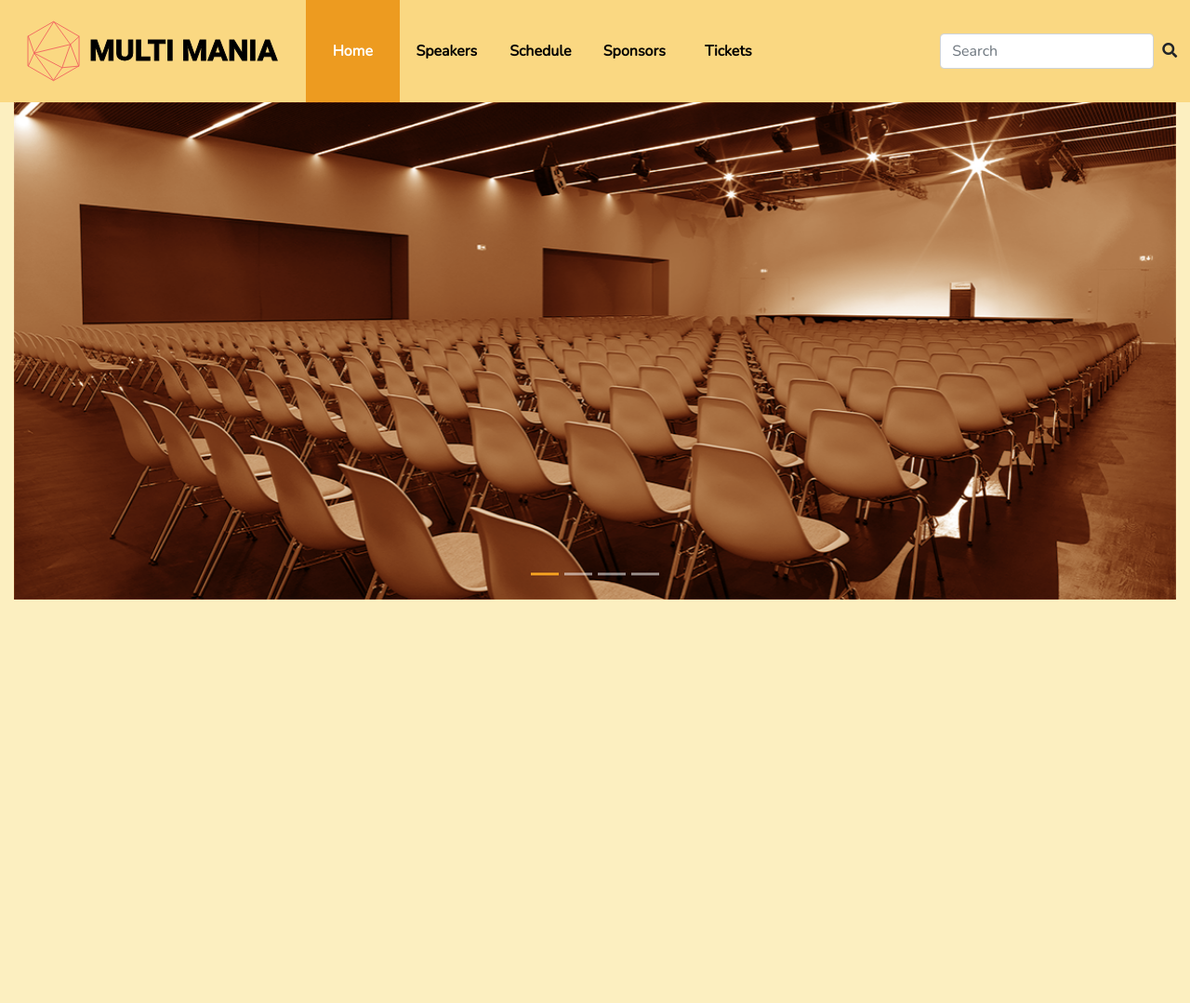
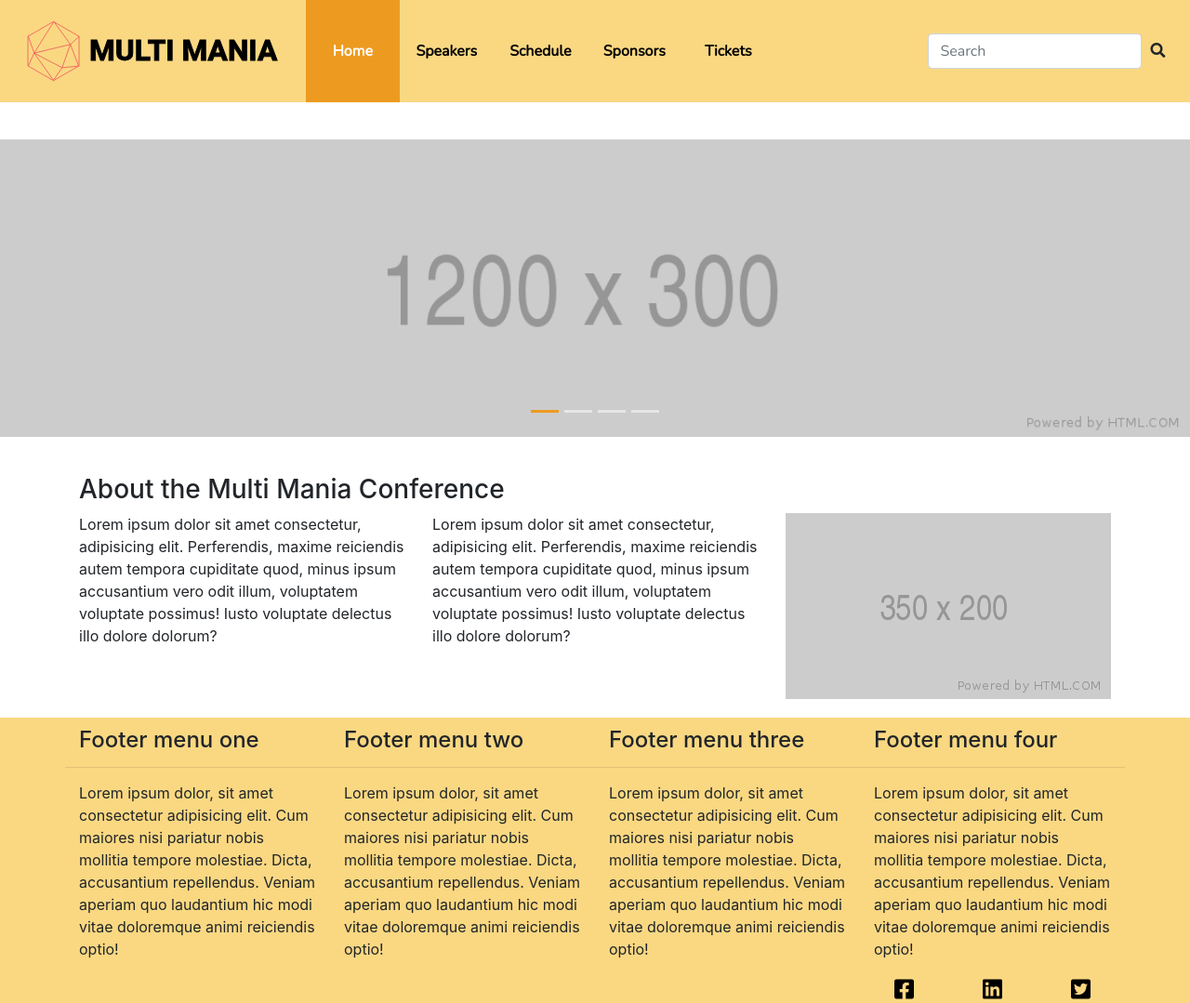
Before and after one commit to LouisMortier/wpl2-conference, a PHP site: page / in a window 1280 px wide. Shown: the whole page at 93% size. Before the commit the page ends 645 px from the top, so only its background shows below. Run offline with PHP 8.4, Linux system fonts and the light colour scheme; some libraries are stand-ins or nearby versions.

Commit message:
index.html & css

```diff
--- a/index.html
+++ b/index.html
@@ -9,8 +9,8 @@
     <!-- Bootstrap CSS -->
     <link rel="stylesheet" href="https://stackpath.bootstrapcdn.com/bootstrap/4.3.1/css/bootstrap.min.css" integrity="sha384-ggOyR0iXCbMQv3Xipma34MD+dH/1fQ784/j6cY/iJTQUOhcWr7x9JvoRxT2MZw1T" crossorigin="anonymous">
     <link rel="stylesheet" href="https://use.fontawesome.com/releases/v5.8.2/css/all.css" integrity="sha384-oS3vJWv+0UjzBfQzYUhtDYW+Pj2yciDJxpsK1OYPAYjqT085Qq/1cq5FLXAZQ7Ay" crossorigin="anonymous">
+    <link href="https://fonts.googleapis.com/css?family=Nunito&display=swap" rel="stylesheet">
     <link rel="stylesheet" href="style/style.css">
-    <link href="https://fonts.googleapis.com/css?family=Nunito&display=swap" rel="stylesheet">
 </head>
 <body>
     <header>
@@ -20,7 +20,7 @@
             </a>
             <button class="navbar-toggler" type="button" data-toggle="collapse" data-target="#navbarSupportedContent" aria-controls="navbarSupportedContent" aria-expanded="false" aria-label="Toggle navigation">
                 <span class="navbar-toggler-icon"></span>
-            </button>
+              </button>
 
             <div class="collapse navbar-collapse" id="navbarSupportedContent">
                 <ul class="navbar-nav mr-auto">
@@ -49,7 +49,6 @@
     </header>
     <main>
         <article id="carousel">
-            <div class="container-fluid">
                     <div id="carouselExampleIndicators" class="carousel slide" data-ride="carousel">
                             <ol class="carousel-indicators">
                               <li data-target="#carouselExampleIndicators" data-slide-to="0" class="active"></li>
@@ -59,22 +58,62 @@
                             </ol>
                             <div class="carousel-inner">
                               <div class="carousel-item active">
-                                <img src="img/sessions/conroom01.png" class="d-block w-100" alt="...">
+                                <img src="img/sessions/1200x300.png" class="d-block w-100" alt="...">
                               </div>
                               <div class="carousel-item">
-                                <img src="img/sessions/conroom01.png" class="d-block w-100" alt="...">
+                                <img src="img/sessions/1200x300.png" class="d-block w-100" alt="...">
                               </div>
                               <div class="carousel-item">
-                                <img src="img/sessions/conroom01.png" class="d-block w-100" alt="...">
+                                <img src="img/sessions/1200x300.png" class="d-block w-100" alt="...">
                               </div>
                               <div class="carousel-item">
-                                 <img src="img/sessions/conroom01.png" class="d-block w-100" alt="...">
+                                 <img src="img/sessions/1200x300.png" class="d-block w-100" alt="...">
                               </div>
                             </div>
-                    </div>
+            </div>
+        </article>
+        <article id="about">
+            <div class="container">
+                <h3>About the Multi Mania Conference</h3>
+                <div class="row justify-content-center">
+                    <div class="col-lg-4 col-sm-12 order-1 order-lg-1">Lorem ipsum dolor sit amet consectetur, adipisicing elit. Perferendis, maxime reiciendis autem tempora cupiditate quod, minus ipsum accusantium vero odit illum, voluptatem voluptate possimus! Iusto voluptate delectus illo dolore dolorum?</div>
+                    <div class="col-lg-4 col-sm-12 order-3 order-lg-2">Lorem ipsum dolor sit amet consectetur, adipisicing elit. Perferendis, maxime reiciendis autem tempora cupiditate quod, minus ipsum accusantium vero odit illum, voluptatem voluptate possimus! Iusto voluptate delectus illo dolore dolorum?</div>
+                    <div class="col-lg-4 col-sm-12 order-2 order-lg-3 text-center"><img src="img/350x200.png" alt=""></div>
+                </div>
             </div>
         </article>
     </main>
+    <footer>
+        <div class="container">
+            <div class="row">
+                <div class="col-lg-3 col-md-6 col-sm-6">
+                    <h4>Footer menu one</h4>
+                    <hr />
+                    <p>Lorem ipsum dolor, sit amet consectetur adipisicing elit. Cum maiores nisi pariatur nobis mollitia tempore molestiae. Dicta, accusantium repellendus. Veniam aperiam quo laudantium hic modi vitae doloremque animi reiciendis optio!</p>
+                </div>
+                <div class="col-lg-3 col-md-6 col-sm-6">
+                    <h4>Footer menu two</h4>
+                    <hr />
+                    <p>Lorem ipsum dolor, sit amet consectetur adipisicing elit. Cum maiores nisi pariatur nobis mollitia tempore molestiae. Dicta, accusantium repellendus. Veniam aperiam quo laudantium hic modi vitae doloremque animi reiciendis optio!</p>
+                </div>
+                <div class="col-lg-3 col-md-6 col-sm-6">
+                    <h4>Footer menu three</h4>
+                    <hr />
+                    <p>Lorem ipsum dolor, sit amet consectetur adipisicing elit. Cum maiores nisi pariatur nobis mollitia tempore molestiae. Dicta, accusantium repellendus. Veniam aperiam quo laudantium hic modi vitae doloremque animi reiciendis optio!</p>
+                </div>
+                <div class="col-lg-3 col-md-6 col-sm-6">
+                    <h4>Footer menu four</h4>
+                    <hr />
+                    <p>Lorem ipsum dolor, sit amet consectetur adipisicing elit. Cum maiores nisi pariatur nobis mollitia tempore molestiae. Dicta, accusantium repellendus. Veniam aperiam quo laudantium hic modi vitae doloremque animi reiciendis optio!</p>
+                    <div class="row text-center" id="contact">
+                        <div class="col-4"><a href="#"><i class="fab fa-facebook-square"></i></a></div>
+                        <div class="col-4"><a href="#"><i class="fab fa-linkedin"></i></a></div>
+                        <div class="col-4"><a href="#"><i class="fab fa-twitter-square"></i></a></div>
+                    </div>
+                </div>
+            </div>
+        </div>
+    </footer>
     <!-- Optional JavaScript -->
     <!-- jQuery first, then Popper.js, then Bootstrap JS -->
     <script src="https://code.jquery.com/jquery-3.3.1.slim.min.js" integrity="sha384-q8i/X+965DzO0rT7abK41JStQIAqVgRVzpbzo5smXKp4YfRvH+8abtTE1Pi6jizo" crossorigin="anonymous"></script>
--- a/style/style.css
+++ b/style/style.css
@@ -12,26 +12,22 @@ html{
   font-family: 'Nunito', sans-serif;
 }
 
-body{
-  background-color: var(--main-lightest);
-}
-
 nav{
   background-color: var(--main-lighter);
 }
 
 .navbar{
-  padding: 0px;
+  padding: 0px 0.8rem;
   font-family: 'Nunito', sans-serif;
   font-weight: bold;
 }
 
-.navbar-brand{
-  padding-left: 0.8rem;
+.navbar-toggler{
+  border: 1px solid var(--main-light);
 }
 
-.navbar-toggler{
-  margin-right: 0.8rem;
+.navbar-toggler-icon{
+  color: white;
 }
 
 .nav-item {
@@ -78,5 +74,41 @@ li.active{
 }
 
 article{
-  padding-bottom: 400px;
+  padding-bottom: 20px;
 }
+
+#carousel{
+  padding: 40px 0px;
+}
+
+/* ABOUT */
+
+#about>div>div>div{
+  width: 350px;
+}
+
+/* FOOTER */
+
+footer{
+  background-color: var(--main-lighter);
+}
+
+footer h4{
+  padding-top: 10px;
+}
+
+hr{
+  margin: 15px -15px;
+}
+
+.fab{
+  color: black;
+  padding: 3px;
+  font-size: 1.5rem;
+}
+
+.fab:hover{
+  background-color: var(--main-light);
+}
+
+/* FOOTER */
```
Also changed, not shown: img/350x200.png (added), img/sessions/1200x300.png (added).
